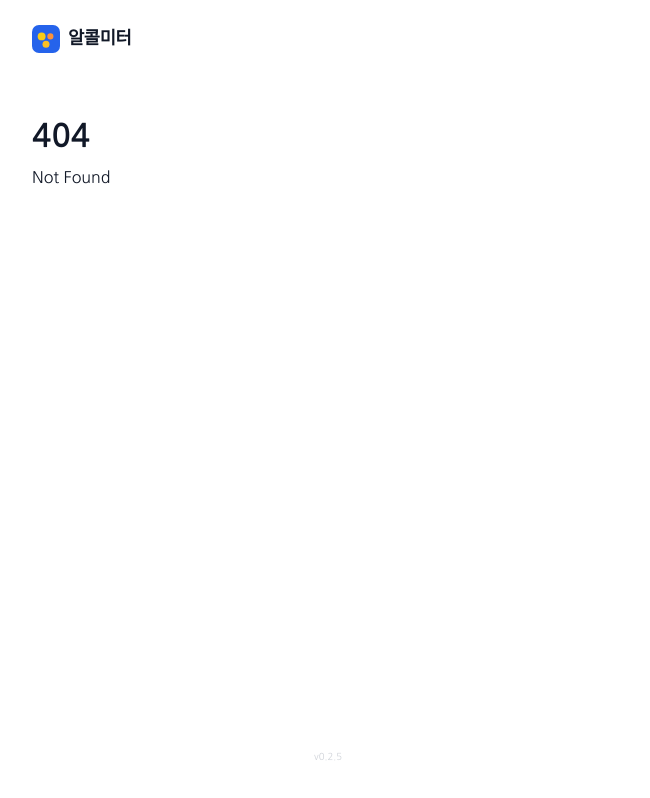
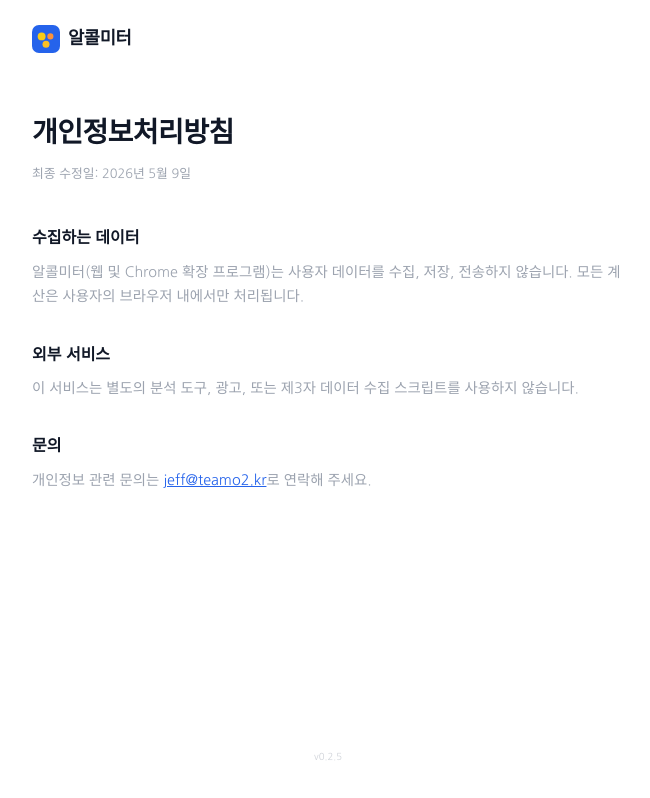
Before and after one commit to TransparentDeveloper/alcolmeter, a SvelteKit app in the folder apps/web/: page /privacy in a window 1280 px wide. Before the commit this address had no page. Shown: the whole page, without its empty margins (312-962 px from the left). Built offline with nearby package versions, Linux system fonts and the light colour scheme.

Commit message:
feat: 개인정보처리방침 페이지 추가

```diff
--- /dev/null
+++ b/apps/web/src/routes/privacy/+page.svelte
@@ -0,0 +1,63 @@
+<svelte:head>
+	<title>개인정보처리방침 - 알콜미터</title>
+	<meta name="description" content="알콜미터 개인정보처리방침. 사용자 데이터를 수집하지 않습니다." />
+</svelte:head>
+
+<article>
+	<h1>개인정보처리방침</h1>
+	<p class="updated">최종 수정일: 2026년 5월 9일</p>
+
+	<section>
+		<h2>수집하는 데이터</h2>
+		<p>알콜미터(웹 및 Chrome 확장 프로그램)는 사용자 데이터를 수집, 저장, 전송하지 않습니다. 모든 계산은 사용자의 브라우저 내에서만 처리됩니다.</p>
+	</section>
+
+	<section>
+		<h2>외부 서비스</h2>
+		<p>이 서비스는 별도의 분석 도구, 광고, 또는 제3자 데이터 수집 스크립트를 사용하지 않습니다.</p>
+	</section>
+
+	<section>
+		<h2>문의</h2>
+		<p>개인정보 관련 문의는 <a href="mailto:jeff@teamo2.kr">jeff@teamo2.kr</a>로 연락해 주세요.</p>
+	</section>
+</article>
+
+<style>
+	article {
+		max-width: 640px;
+	}
+
+	h1 {
+		font-size: 1.75rem;
+		font-weight: 800;
+		margin-bottom: 0.375rem;
+		letter-spacing: -0.02em;
+	}
+
+	.updated {
+		font-size: 0.8rem;
+		color: var(--color-muted);
+		margin-bottom: 2.5rem;
+	}
+
+	section {
+		margin-bottom: 2rem;
+	}
+
+	h2 {
+		font-size: 1rem;
+		font-weight: 700;
+		margin-bottom: 0.5rem;
+	}
+
+	p {
+		font-size: 0.9rem;
+		line-height: 1.7;
+		color: var(--color-muted);
+	}
+
+	a {
+		color: var(--color-primary);
+	}
+</style>
```
Also changed, not shown: 1 other file (tests, documents, lock files or other folders).
